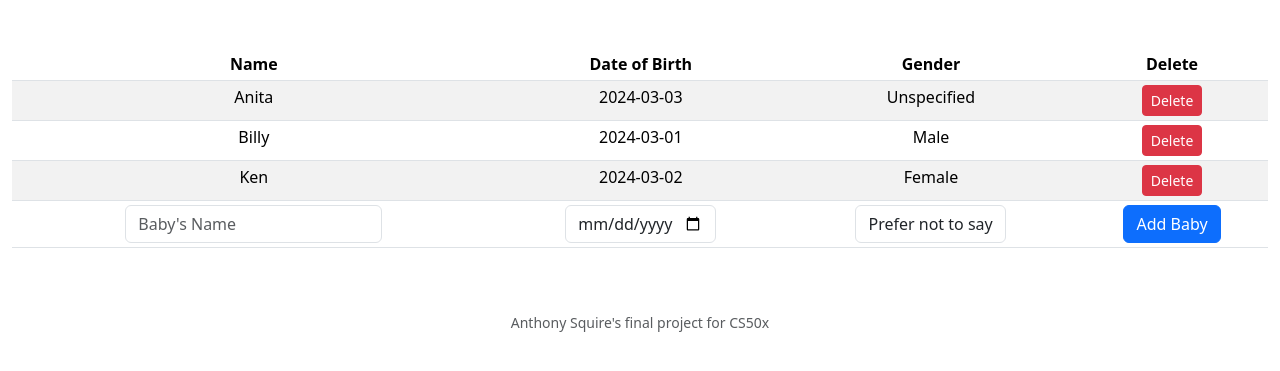
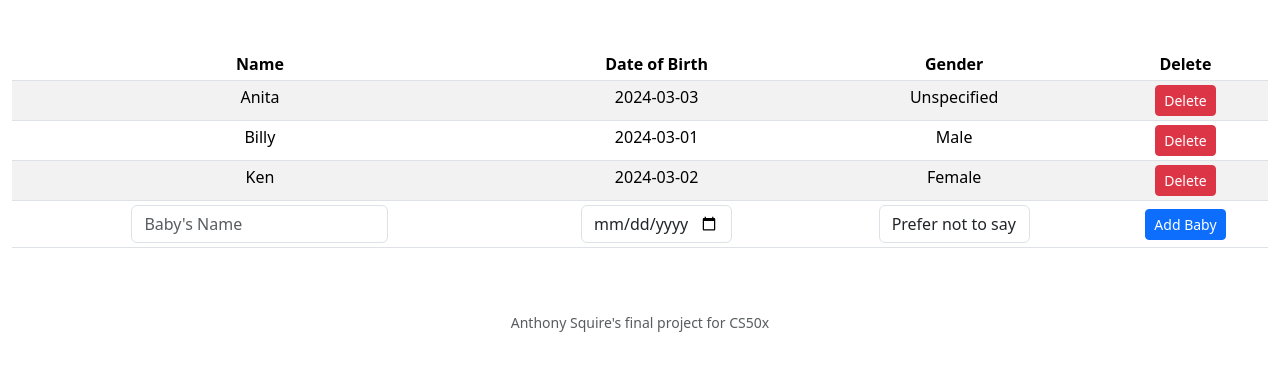
Before and after one commit to Squire-A/baby_tracker_cs50x_final_project, a Flask app: page / in a window 1280 px wide. Shown: the part 76-447 px from the top of the page. Run offline with Flask 3, Linux system fonts and the light colour scheme; a user stored in the database is signed in; some libraries are stand-ins or nearby versions.

Commit message:
fix: tidying

```diff
--- a/templates/delete_baby.html
+++ b/templates/delete_baby.html
@@ -7,8 +7,8 @@
 {% block main %}
 <div class="mb-3">
     <p>Are you sure you wish to delete this baby? Once deleted the data can not be retreived!</p>
-    <form action="/delete_baby/{{ baby["baby_id"] }}" method="POST">
-        <input type="hidden" name="delete_baby" value="{{ baby["baby_id"] }}">
+    <form action="/delete_baby/{{ baby['baby_id'] }}" method="POST">
+        <input type="hidden" name="delete_baby" value="{{ baby['baby_id'] }}">
         <button class="btn btn-danger btn-sm">Delete Baby</button>
     </form>
 </div>
--- a/templates/index.html
+++ b/templates/index.html
@@ -40,8 +40,8 @@
 
                         </select>
                     </td>
-                    <td>
-                        <button class="btn btn-primary">Add Baby</button>
+                    <td class="align-middle">
+                        <button class="btn btn-primary btn-sm">Add Baby</button>
                     </td>
                 </form>
                 <script>
```
